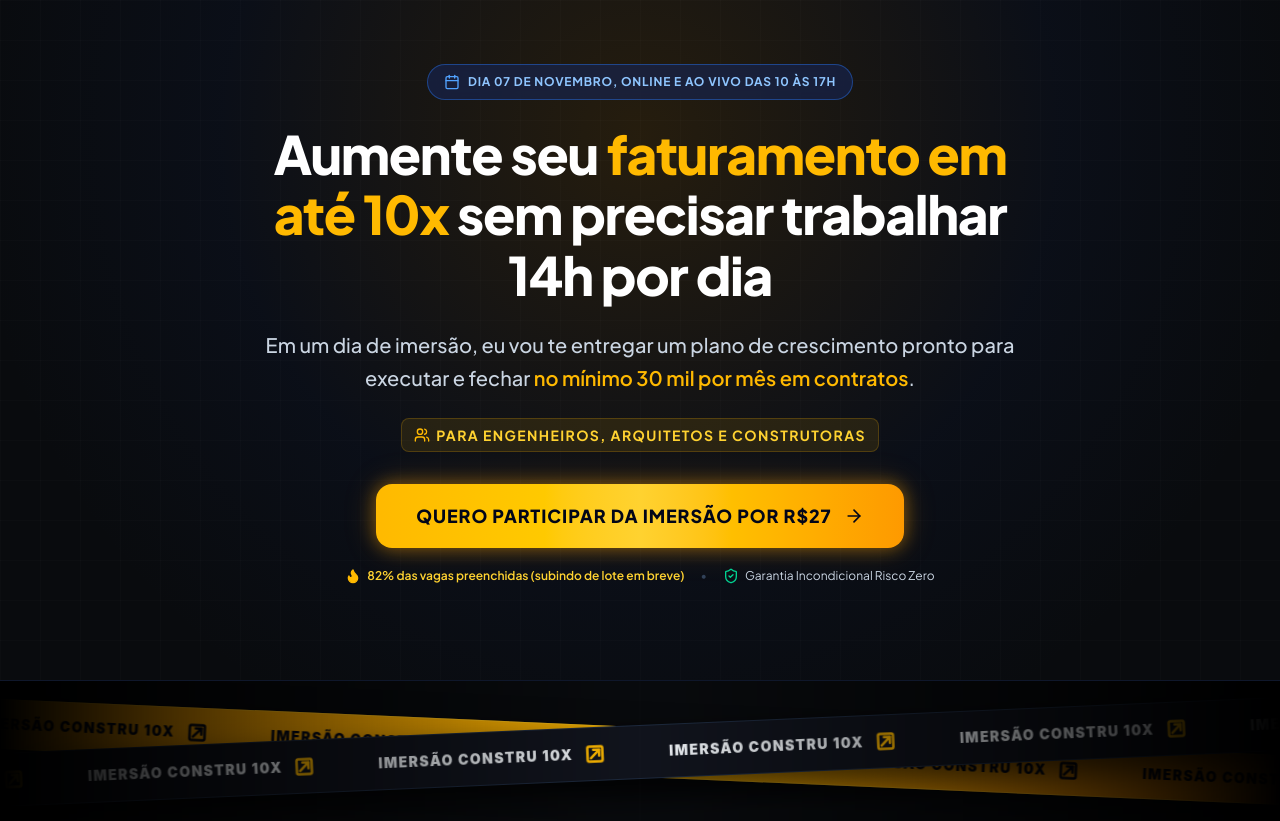
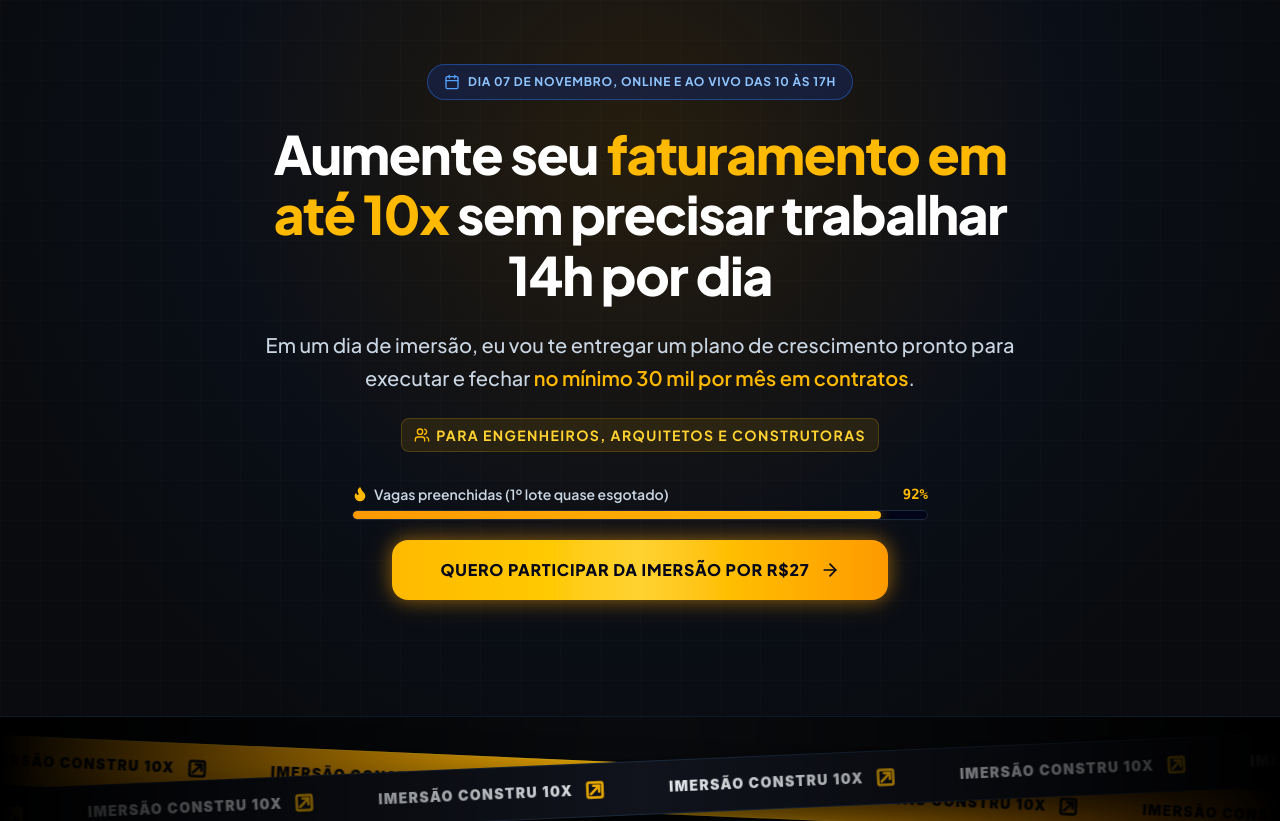
Before and after one commit to projetoadrianocosta/Constru10x_LP, a React (Vite) app: page / in a window 1280 px wide. Shown: the top 821 px of the page. Built offline with nearby package versions, Linux system fonts and the light colour scheme.

Commit message:
feat: add progress bar to hero and update testimonials
Add a scarcity-driven progress bar to the main CTA section and remove the Thaís Coimbra testimonial from the event data.

```diff
--- a/src/App.tsx
+++ b/src/App.tsx
@@ -102,30 +102,36 @@ export default function App() {
           </div>
 
           {/* Big CTA Group */}
-          <div className="flex flex-col sm:flex-row items-center justify-center gap-4 mb-5 w-full">
+          <div className="flex flex-col items-center gap-3 mb-5 w-full max-w-xl mx-auto">
+            {/* Progress Bar */}
+            <div className="w-full flex flex-col gap-1.5 px-1 sm:px-0 mb-2">
+              <div className="flex items-center justify-between text-xs sm:text-sm">
+                <span className="text-slate-300 font-semibold flex items-center gap-1.5">
+                  <Flame className="w-4 h-4 text-amber-400 fill-amber-400" />
+                  Vagas preenchidas (1º lote quase esgotado)
+                </span>
+                <span className="text-amber-400 font-bold font-mono">92%</span>
+              </div>
+              <div className="w-full h-2.5 bg-slate-950 rounded-full overflow-hidden border border-slate-800">
+                <div
+                  className="h-full bg-gradient-to-r from-amber-500 to-amber-400 rounded-full shadow-[0_0_12px_rgba(245,158,11,0.5)] transition-all duration-500"
+                  style={{ width: '92%' }}
+                />
+              </div>
+            </div>
+
             <button
               type="button"
               onClick={handleOpenCheckout}
               id="hero-cta-button"
-              className="w-full sm:w-auto px-10 py-4.5 bg-gradient-to-r from-amber-400 via-amber-300 to-amber-500 hover:from-amber-300 hover:to-amber-400 text-slate-950 font-black text-base sm:text-lg uppercase tracking-wider rounded-2xl shadow-xl shadow-amber-500/25 transition-all hover:scale-105 active:scale-95 flex items-center justify-center gap-3 animate-pulse-glow"
+              className="w-full sm:w-auto whitespace-nowrap shrink-0 px-8 sm:px-12 py-4.5 bg-gradient-to-r from-amber-400 via-amber-300 to-amber-500 hover:from-amber-300 hover:to-amber-400 text-slate-950 font-black text-xs sm:text-base uppercase tracking-wider rounded-2xl shadow-xl shadow-amber-500/25 transition-all hover:scale-105 active:scale-95 flex items-center justify-center gap-2.5 animate-pulse-glow"
             >
               <span>QUERO PARTICIPAR DA IMERSÃO POR R$27</span>
-              <ArrowRight className="w-5 h-5 text-slate-950" />
+              <ArrowRight className="w-4.5 h-4.5 sm:w-5 h-5 text-slate-950 shrink-0" />
             </button>
           </div>
 
-          {/* Urgency and Guarantees below CTA */}
-          <div className="flex flex-wrap items-center justify-center gap-4 text-xs text-slate-400 text-center">
-            <span className="flex items-center gap-1.5 text-amber-300 font-semibold">
-              <Flame className="w-4 h-4 text-amber-400 fill-amber-400" />
-              82% das vagas preenchidas (subindo de lote em breve)
-            </span>
-            <span className="hidden sm:inline text-slate-700">•</span>
-            <span className="flex items-center gap-1.5 text-slate-300">
-              <ShieldCheck className="w-4 h-4 text-emerald-400" />
-              Garantia Incondicional Risco Zero
-            </span>
-          </div>
+
         </div>
       </section>
 
@@ -391,7 +397,7 @@ export default function App() {
           </div>
 
           {/* Testimonial Cards */}
-          <div className="grid grid-cols-1 md:grid-cols-2 lg:grid-cols-4 gap-6 mb-12">
+          <div className="grid grid-cols-1 md:grid-cols-2 lg:grid-cols-3 gap-6 mb-12">
             {TESTIMONIALS.map((test) => (
               <div
                 key={test.id}
--- a/src/data/eventData.ts
+++ b/src/data/eventData.ts
@@ -110,17 +110,6 @@ export const TESTIMONIALS: TestimonialCase[] = [
     metricValue: "R$ 0 (100% Orgânico)",
   },
   {
-    id: "thais",
-    name: "Eng. Thaís Coimbra",
-    role: "Especialista em Gestão Turn Key",
-    location: "Belo Horizonte - MG",
-    tag: "Obras de Alto Padrão",
-    result: "Mais de R$ 35 Milhões em obras gerenciadas",
-    story: "Depois de enfrentar uma das maiores crises de sua trajetória e dívidas de quase R$ 1 milhão, reergueu sua construtora focando em planejamento, orçamento à prova de furos e posicionamento no alto padrão através do modelo Turn Key.",
-    metricLabel: "Obras Gerenciadas",
-    metricValue: "+R$ 35 Milhões",
-  },
-  {
     id: "luana",
     name: "Eng. Luana & Felipe",
     role: "Construtora & Fiscalização",
```
